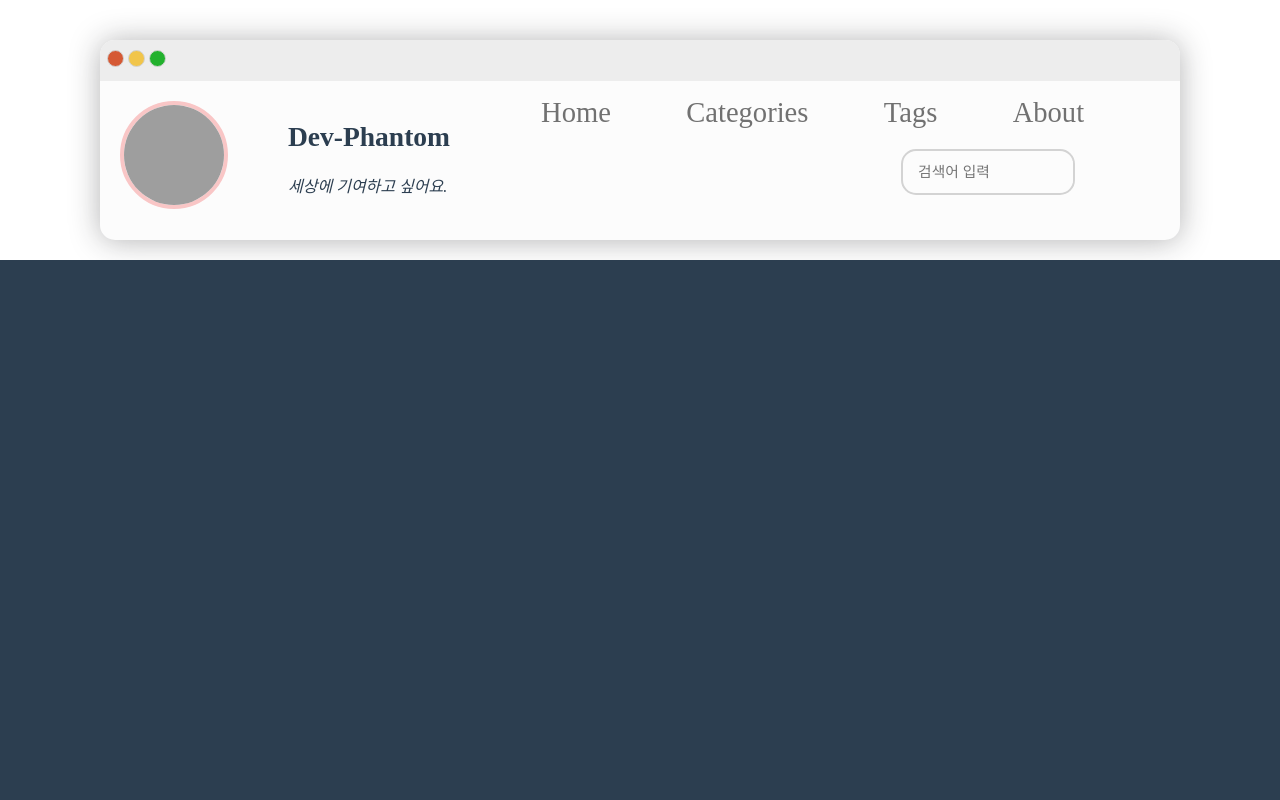
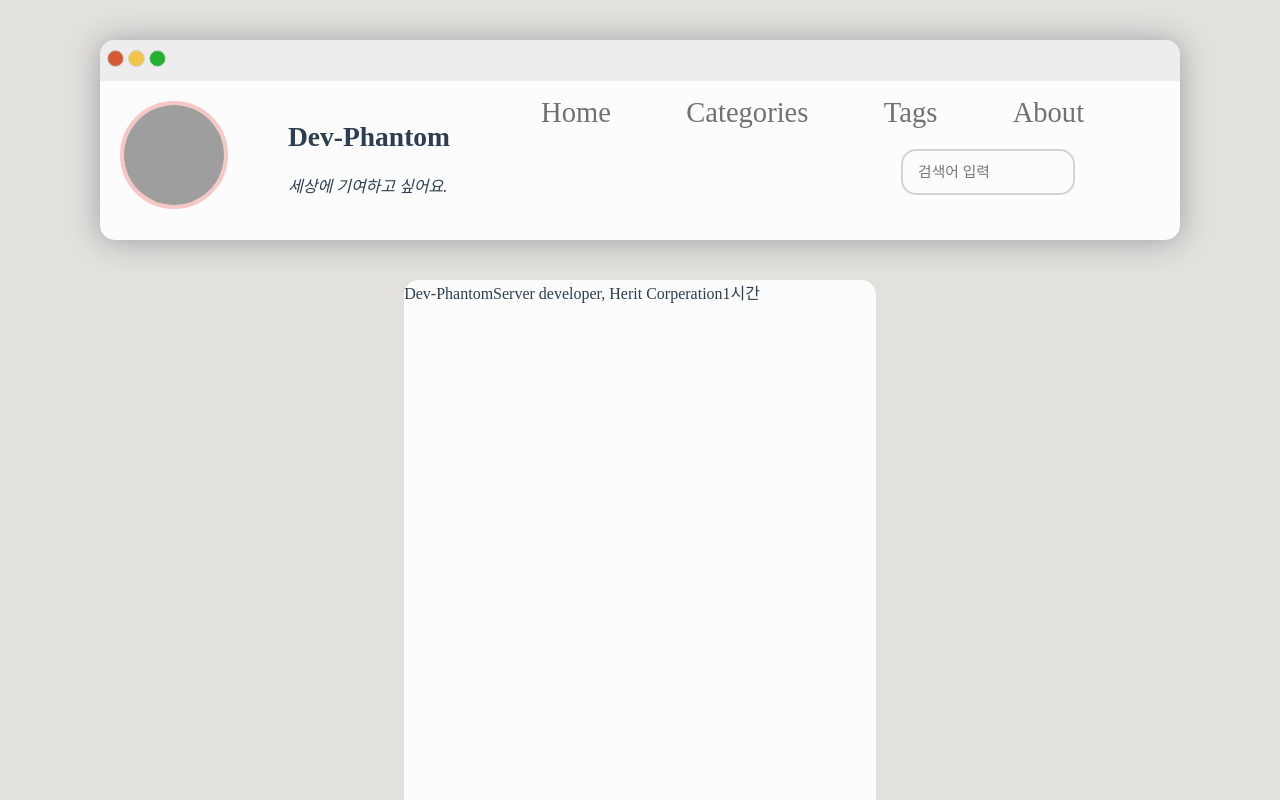
Before and after one commit to taechnique/study-note, a Vue app: page / in a window 1280 px wide. Shown: the top 800 px of the page. Built offline with nearby package versions, Linux system fonts and the light colour scheme; grey boxes are pictures that could not be loaded; a web font is replaced by a local one.

Commit message:
create main body, design like linked in

```diff
--- a/src/App.vue
+++ b/src/App.vue
@@ -1,15 +1,20 @@
 <template>
   <MainHeader />
-  <div style="width: 100%; height: 2000px; background-color: #2c3e50"></div>
+  <MainBody />
+  <MainFooter />
 </template>
 
 <script>
 import MainHeader from "@/components/global/MainHeader";
+import MainBody from "@/components/global/MainBody";
+import MainFooter from "@/components/global/MainFooter";
 
 export default {
   name: 'App',
   components: {
-    MainHeader
+    MainHeader,
+    MainBody,
+    MainFooter
   }
 }
 </script>
--- /dev/null
+++ b/src/components/global/MainBody.vue
@@ -0,0 +1,81 @@
+<template>
+  <div class="main-body">
+    <div class="main-container">
+      <div class="post-card-wrapper">
+        <div class="post-preview-header">
+          <div class="profile_image"></div>
+          <div class="author_info">
+            <span class="author-name">Dev-Phantom</span>
+            <span class="author-work-at">Server developer, Herit Corperation</span>
+            <span class="posting-date">1시간</span>
+          </div>
+        </div>
+        <div class="post-preview-body">
+          <div class="post-contents"></div>
+        </div>
+      </div>
+    </div>
+  </div>
+</template>
+
+<script>
+export default {
+  data() {
+    return {
+
+    }
+  }
+
+}
+</script>
+
+<style lang="scss">
+@import "@/styles/index.scss";
+
+.main-body {
+  display: flex;
+  max-width: 786px;
+  min-height: 800px;
+  margin: 20px auto;
+
+
+  & .main-container {
+    width: 100%;
+
+    & .post-card-wrapper {
+      width: 60%;
+      margin: 20px auto;
+      height: 600px;
+      background-color: $main-light-color;
+      border-radius: 15px;
+
+      & .post-preview-header {
+
+      }
+    }
+  }
+
+}
+
+
+@mixin mobile {
+  @media (max-width: 767px) {
+    @content;
+  }
+}
+
+@mixin tablet {
+  @media (min-width: 768px) and (max-width: 1023px) {
+    @content;
+
+  }
+}
+
+@include mobile {
+
+}
+
+@include tablet {
+
+}
+</style>
--- /dev/null
+++ b/src/components/global/MainFooter.vue
@@ -0,0 +1,47 @@
+<template>
+  <div class="main-footer">
+  </div>
+</template>
+
+<script>
+export default {
+  data() {
+    return {
+
+    }
+  }
+
+}
+</script>
+
+<style lang="scss">
+@import "@/styles/index.scss";
+
+.main-footer {
+  width: 100%;
+  height: 300px;
+  background-color: #2c3e50;
+}
+
+
+@mixin mobile {
+  @media (max-width: 767px) {
+    @content;
+  }
+}
+
+@mixin tablet {
+  @media (min-width: 768px) and (max-width: 1023px) {
+    @content;
+
+  }
+}
+
+@include mobile {
+
+}
+
+@include tablet {
+
+}
+</style>
--- a/src/styles/index.scss
+++ b/src/styles/index.scss
@@ -15,6 +15,10 @@ $main-font-color: #2c3e50;
   font-style: normal;
 }
 
+body {
+
+  background-color: #e2e1dd;
+}
 
 #app {
   font-family: 'AppleSDGothicNeoB', serif;
```
